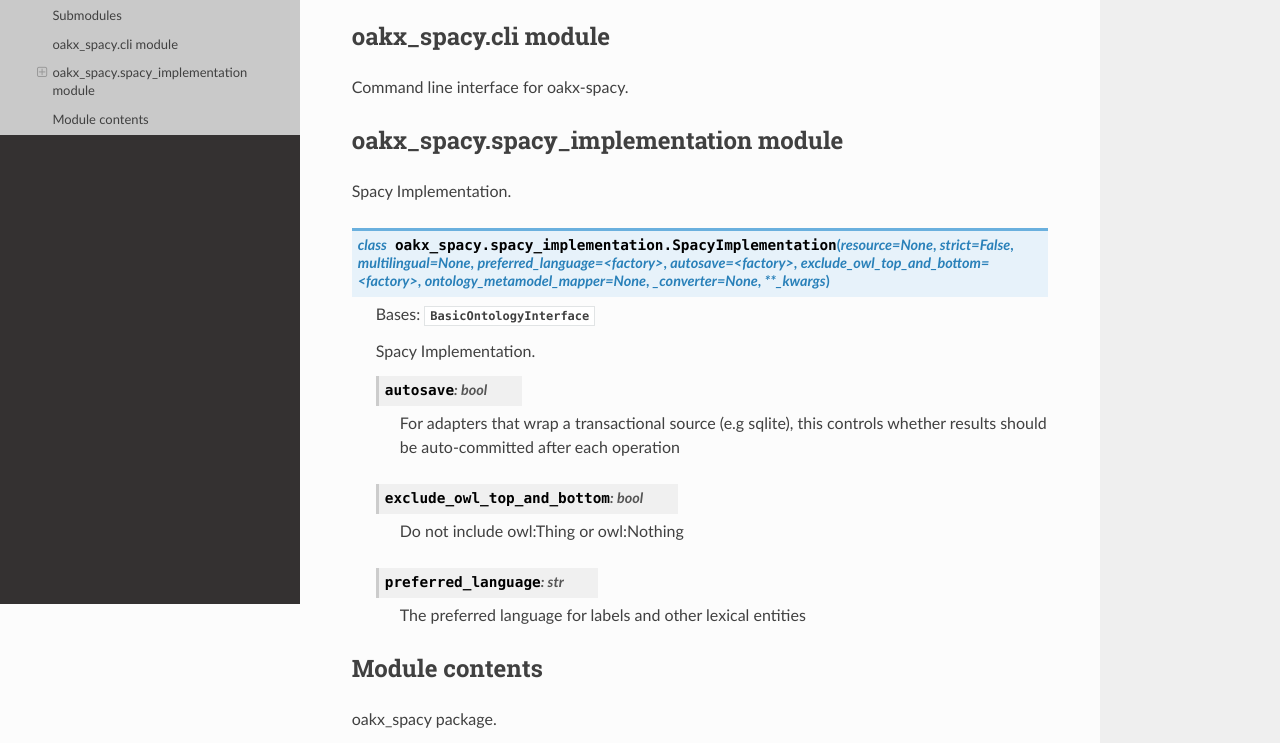
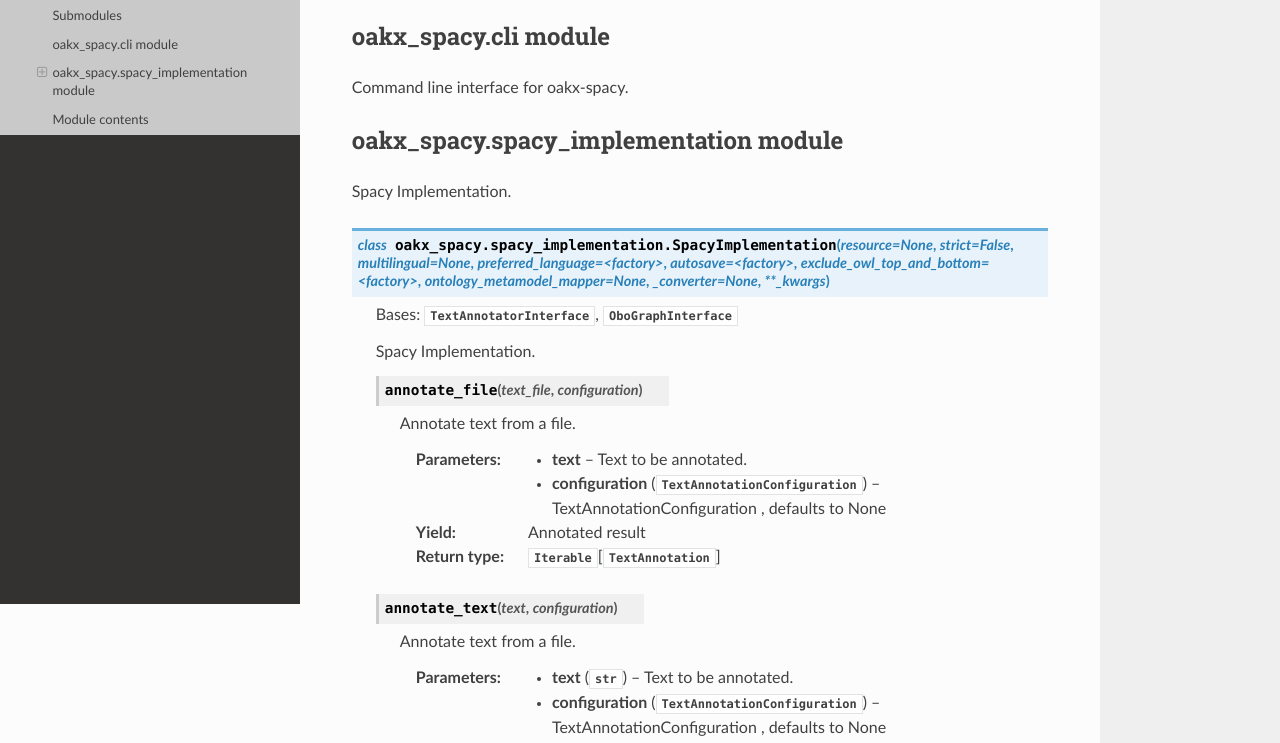
Before and after one commit to hrshdhgd/oakx-spacy, a plain HTML site: page oakx_spacy.html in a window 1280 px wide. Shown: the part 196-939 px from the top of the page. Drawn offline with Linux system fonts and the light colour scheme.

Commit message:
Deploying to gh-pages from @ hrshdhgd/oakx-spacy@68e7a45347daa24d0dace905cfcf3205268df1bc 🚀

```diff
--- a/oakx_spacy.html
+++ b/oakx_spacy.html
@@ -95,25 +95,46 @@
 <dl class="py class">
 <dt class="sig sig-object py" id="oakx_spacy.spacy_implementation.SpacyImplementation">
 <em class="property"><span class="pre">class</span><span class="w"> </span></em><span class="sig-prename descclassname"><span class="pre">oakx_spacy.spacy_implementation.</span></span><span class="sig-name descname"><span class="pre">SpacyImplementation</span></span><span class="sig-paren">(</span><em class="sig-param"><span class="n"><span class="pre">resource=None</span></span></em>, <em class="sig-param"><span class="n"><span class="pre">strict=False</span></span></em>, <em class="sig-param"><span class="n"><span class="pre">multilingual=None</span></span></em>, <em class="sig-param"><span class="n"><span class="pre">preferred_language=&lt;factory&gt;</span></span></em>, <em class="sig-param"><span class="n"><span class="pre">autosave=&lt;factory&gt;</span></span></em>, <em class="sig-param"><span class="n"><span class="pre">exclude_owl_top_and_bottom=&lt;factory&gt;</span></span></em>, <em class="sig-param"><span class="n"><span class="pre">ontology_metamodel_mapper=None</span></span></em>, <em class="sig-param"><span class="n"><span class="pre">_converter=None</span></span></em>, <em class="sig-param"><span class="n"><span class="pre">**_kwargs</span></span></em><span class="sig-paren">)</span><a class="headerlink" href="#oakx_spacy.spacy_implementation.SpacyImplementation" title="Permalink to this definition"></a></dt>
-<dd><p>Bases: <code class="xref py py-class docutils literal notranslate"><span class="pre">BasicOntologyInterface</span></code></p>
+<dd><p>Bases: <code class="xref py py-class docutils literal notranslate"><span class="pre">TextAnnotatorInterface</span></code>, <code class="xref py py-class docutils literal notranslate"><span class="pre">OboGraphInterface</span></code></p>
 <p>Spacy Implementation.</p>
-<dl class="py attribute">
-<dt class="sig sig-object py" id="oakx_spacy.spacy_implementation.SpacyImplementation.autosave">
-<span class="sig-name descname"><span class="pre">autosave</span></span><em class="property"><span class="p"><span class="pre">:</span></span><span class="w"> </span><span class="pre">bool</span></em><a class="headerlink" href="#oakx_spacy.spacy_implementation.SpacyImplementation.autosave" title="Permalink to this definition"></a></dt>
-<dd><p>For adapters that wrap a transactional source (e.g sqlite), this controls
-whether results should be auto-committed after each operation</p>
+<dl class="py method">
+<dt class="sig sig-object py" id="oakx_spacy.spacy_implementation.SpacyImplementation.annotate_file">
+<span class="sig-name descname"><span class="pre">annotate_file</span></span><span class="sig-paren">(</span><em class="sig-param"><span class="n"><span class="pre">text_file</span></span></em>, <em class="sig-param"><span class="n"><span class="pre">configuration</span></span></em><span class="sig-paren">)</span><a class="headerlink" href="#oakx_spacy.spacy_implementation.SpacyImplementation.annotate_file" title="Permalink to this definition"></a></dt>
+<dd><p>Annotate text from a file.</p>
+<dl class="field-list simple">
+<dt class="field-odd">Parameters</dt>
+<dd class="field-odd"><ul class="simple">
+<li><p><strong>text</strong> – Text to be annotated.</p></li>
+<li><p><strong>configuration</strong> (<code class="xref py py-class docutils literal notranslate"><span class="pre">TextAnnotationConfiguration</span></code>) – TextAnnotationConfiguration , defaults to None</p></li>
+</ul>
+</dd>
+<dt class="field-even">Yield</dt>
+<dd class="field-even"><p>Annotated result</p>
+</dd>
+<dt class="field-odd">Return type</dt>
+<dd class="field-odd"><p><code class="xref py py-class docutils literal notranslate"><span class="pre">Iterable</span></code>[<code class="xref py py-class docutils literal notranslate"><span class="pre">TextAnnotation</span></code>]</p>
+</dd>
+</dl>
 </dd></dl>
 
-<dl class="py attribute">
-<dt class="sig sig-object py" id="oakx_spacy.spacy_implementation.SpacyImplementation.exclude_owl_top_and_bottom">
-<span class="sig-name descname"><span class="pre">exclude_owl_top_and_bottom</span></span><em class="property"><span class="p"><span class="pre">:</span></span><span class="w"> </span><span class="pre">bool</span></em><a class="headerlink" href="#oakx_spacy.spacy_implementation.SpacyImplementation.exclude_owl_top_and_bottom" title="Permalink to this definition"></a></dt>
-<dd><p>Do not include owl:Thing or owl:Nothing</p>
-</dd></dl>
-
-<dl class="py attribute">
-<dt class="sig sig-object py" id="oakx_spacy.spacy_implementation.SpacyImplementation.preferred_language">
-<span class="sig-name descname"><span class="pre">preferred_language</span></span><em class="property"><span class="p"><span class="pre">:</span></span><span class="w"> </span><span class="pre">str</span></em><a class="headerlink" href="#oakx_spacy.spacy_implementation.SpacyImplementation.preferred_language" title="Permalink to this definition"></a></dt>
-<dd><p>The preferred language for labels and other lexical entities</p>
+<dl class="py method">
+<dt class="sig sig-object py" id="oakx_spacy.spacy_implementation.SpacyImplementation.annotate_text">
+<span class="sig-name descname"><span class="pre">annotate_text</span></span><span class="sig-paren">(</span><em class="sig-param"><span class="n"><span class="pre">text</span></span></em>, <em class="sig-param"><span class="n"><span class="pre">configuration</span></span></em><span class="sig-paren">)</span><a class="headerlink" href="#oakx_spacy.spacy_implementation.SpacyImplementation.annotate_text" title="Permalink to this definition"></a></dt>
+<dd><p>Annotate text from a file.</p>
+<dl class="field-list simple">
+<dt class="field-odd">Parameters</dt>
+<dd class="field-odd"><ul class="simple">
+<li><p><strong>text</strong> (<code class="xref py py-class docutils literal notranslate"><span class="pre">str</span></code>) – Text to be annotated.</p></li>
+<li><p><strong>configuration</strong> (<code class="xref py py-class docutils literal notranslate"><span class="pre">TextAnnotationConfiguration</span></code>) – TextAnnotationConfiguration , defaults to None</p></li>
+</ul>
+</dd>
+<dt class="field-even">Yield</dt>
+<dd class="field-even"><p>Annotated result</p>
+</dd>
+<dt class="field-odd">Return type</dt>
+<dd class="field-odd"><p><code class="xref py py-class docutils literal notranslate"><span class="pre">Iterable</span></code>[<code class="xref py py-class docutils literal notranslate"><span class="pre">TextAnnotation</span></code>]</p>
+</dd>
+</dl>
 </dd></dl>
 
 </dd></dl>
```
Also changed, not shown: genindex.html (+2 -16 lines), modules.html (+2 -3 lines), searchindex.js (+1 -1 lines), 1 other file.
